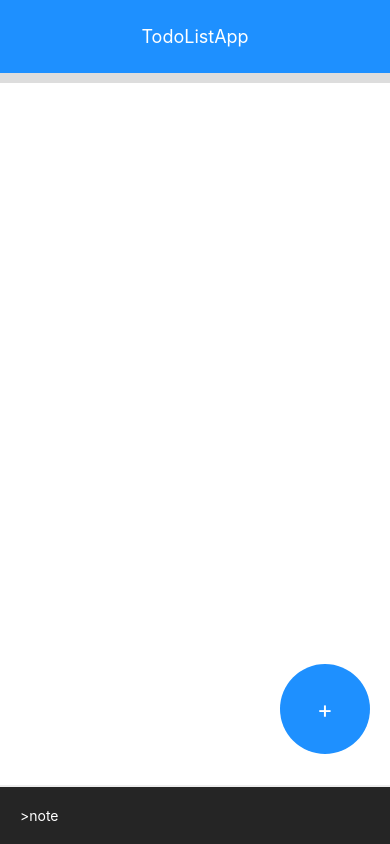
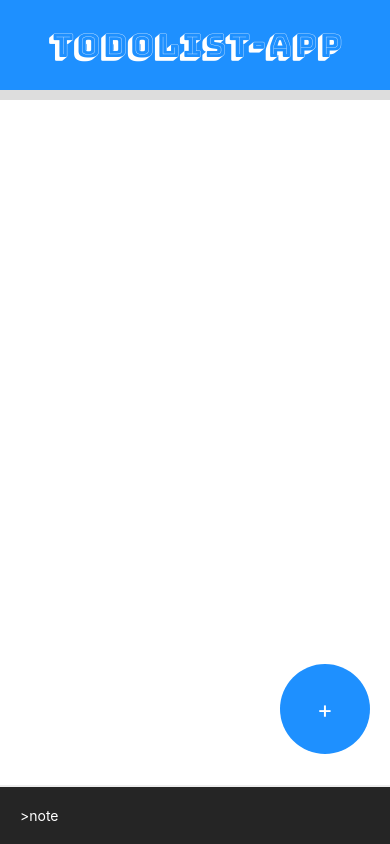
Before and after one commit to Guilherme-del/Todolist, a React Native app: screen / in a window 390 px wide. Built offline with nearby package versions, Linux system fonts and the light colour scheme.

Commit message:
0.1.4
Fonte funcionando corretamente,
finalizando exclusão de arrays do app e esta pronto

```diff
--- a/app/components/view.js
+++ b/app/components/view.js
@@ -1,5 +1,5 @@
 //Import dependencies
-import React,{ Component,useState }  from "react";
+import React,{ Component }  from "react";
 import {
   StyleSheet,
   Text,
@@ -10,15 +10,28 @@ import {
 } from "react-native";
 import Note from "./note";
 import {
-  BungeeShade_400Regular
+ BungeeShade_400Regular,
 } from '@expo-google-fonts/bungee-shade';
 import {AppLoading} from "expo";
+import * as Font from 'expo-font';
 
 //Article component
 export default class Main extends Component {
   state = {
     noteArray: [],
-    noteText: ""
+    noteText: "",
+    fontsLoaded: false,
+  }
+
+  async loadFonts() {
+    await Font.loadAsync({
+      // Load a font ` BungeeShade_400Regular` from a static resource
+      BungeeShade_400Regular: require('../assets/fonts/BungeeShade_400Regular.ttf'),
+    });
+    this.setState({ fontsLoaded: true });
+  }
+  componentDidMount() {
+    this.loadFonts();
   }
 
   addNote = e => {
@@ -42,11 +55,11 @@ export default class Main extends Component {
         <Note key={id} val={val} deleteMethod={() => this.deleteNote(key)} />
       );
     });
-
+    if (this.state.fontsLoaded) {
     return (
       <View style={styles.container}>
         <View style={styles.header}>
-          <Text style={styles.headerText}> TodoListApp </Text>
+          <Text style={styles.headerText}> TodoList-App </Text>
         </View>
         <ScrollView style={styles.scrollConatiner}>{notes}</ScrollView>
         <View style={styles.footer}>
@@ -64,9 +77,12 @@ export default class Main extends Component {
         </TouchableOpacity>
       </View>
     );
+    }
+    else {
+      return null;
+    }
   }
 }
-
 //Stylesheet
 const styles = StyleSheet.create({
   container: {
@@ -81,9 +97,9 @@ const styles = StyleSheet.create({
   },
   headerText: {
     color: "#fff",
-    fontSize: 18,
+    fontSize: 32,
     padding:26,
-    //fontFamily:"BungeeShade_400Regular"
+    fontFamily:"BungeeShade_400Regular"
   },
   scrollContainer: {
     flex: 1,
```
Also changed, not shown: app/assets/fonts/BungeeShade_400Regular.ttf (added).
